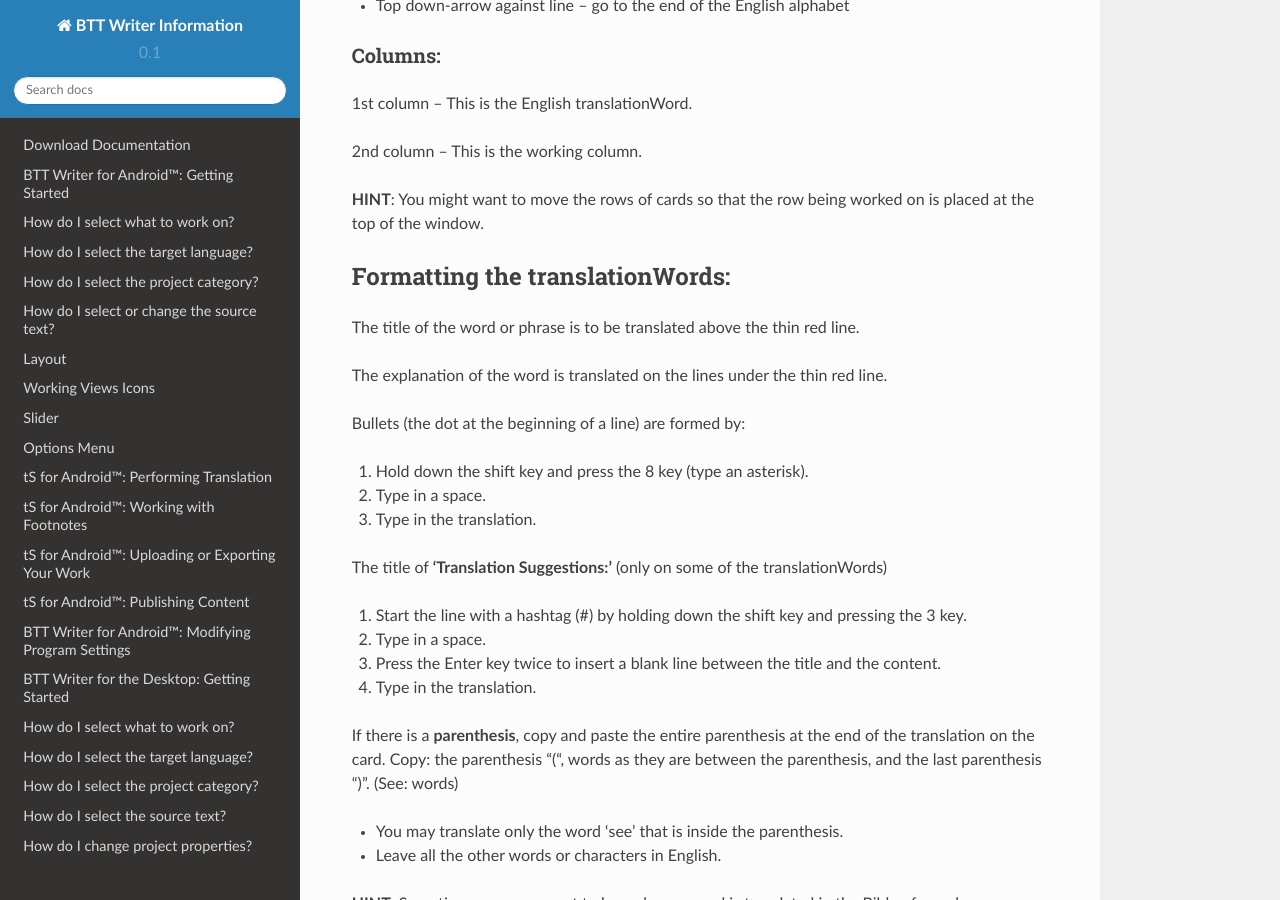
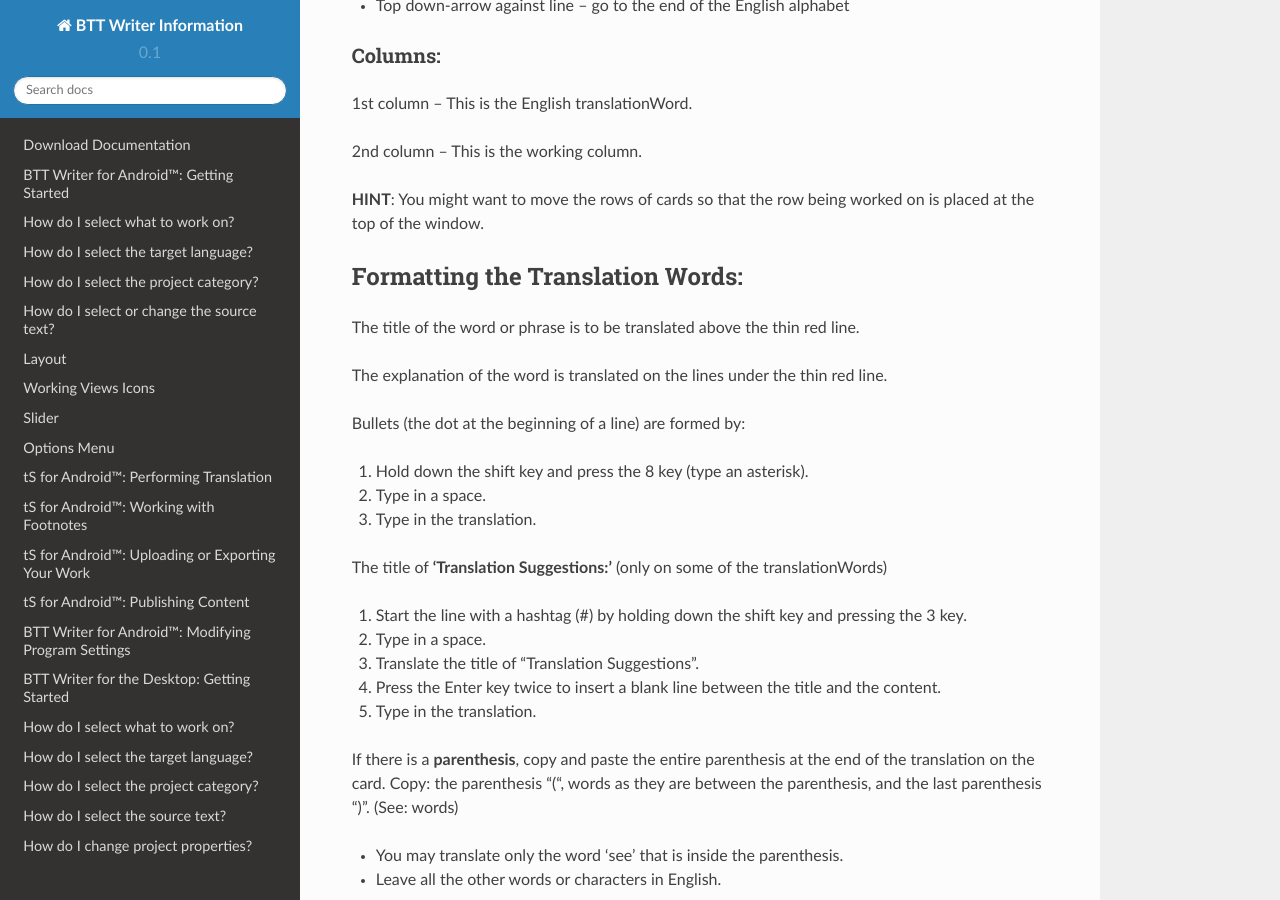
Before and after one commit to mondele/btt-writer-docs, a Sphinx documentation site: the page built from docs/translationWords.rst, in a window 1280 px wide and 900 px high, scrolled down 741 px. Built offline with Sphinx 7.4.7 and the Read the Docs theme 2.0.0, drawn with Linux system fonts in a browser that asks for light colours; pages that are not in the unit, such as notebooks, are missing from menus.

Commit message:
Update translationWords.rst

```diff
--- a/docs/translationWords.rst
+++ b/docs/translationWords.rst
@@ -36,7 +36,7 @@
 
 **HINT**: You might want to move the rows of cards so that the row being worked on is placed at the top of the window.
 
-Formatting the translationWords:
+Formatting the Translation Words:
 --------------------------------
 
 The title of the word or phrase is to be translated above the thin red line.
@@ -57,9 +57,11 @@
 
 2. Type in a space.
 
-3. Press the Enter key twice to insert a blank line between the title and the content.
+3. Translate the title of "Translation Suggestions".
 
-4. Type in the translation.
+4. Press the Enter key twice to insert a blank line between the title and the content.
+
+5. Type in the translation.
 
 If there is a **parenthesis**, copy and paste the entire parenthesis at the end of the translation on the card. Copy: the parenthesis “(“, words as they are between the parenthesis, and the last parenthesis “)”. (See: words)
 
```
